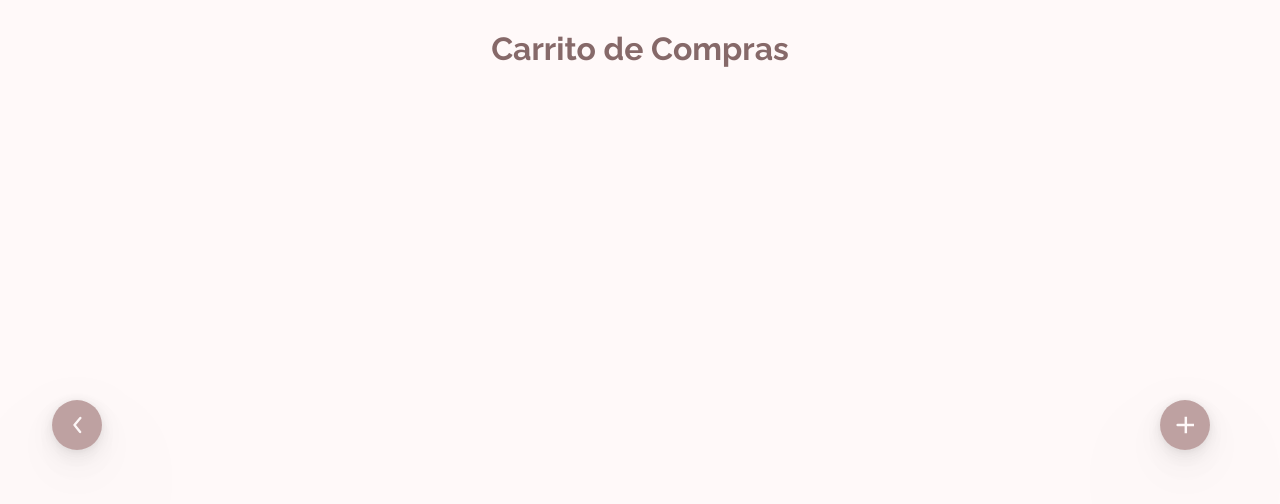
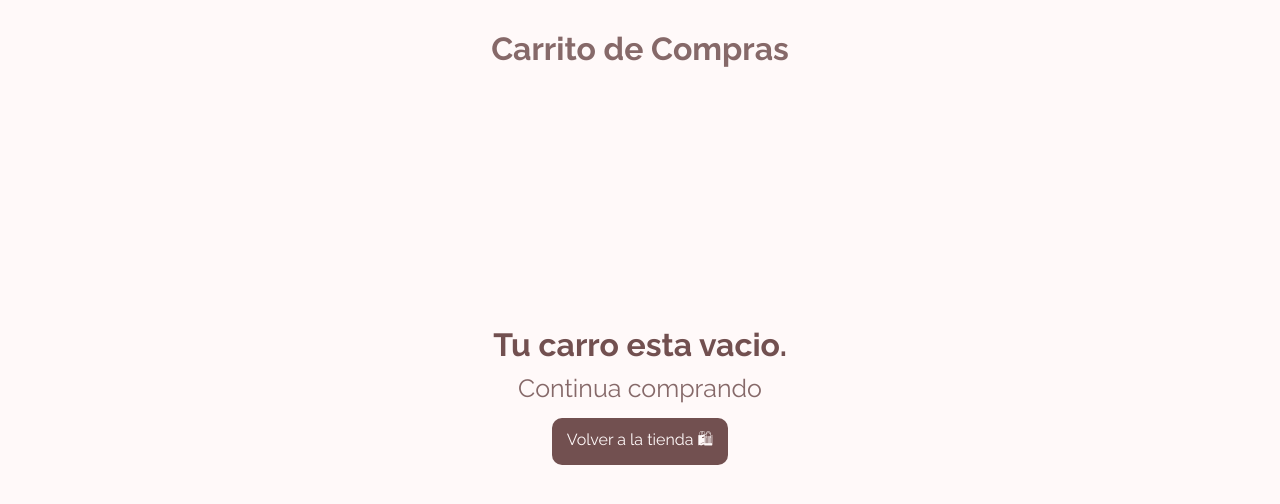
Before and after one commit to JuanFernando13/bakery-shop, a Next.js app: page /cart in a window 1280 px wide. Shown: the top 504 px of the page. Built offline with nearby package versions, Linux system fonts and the light colour scheme.

Commit message:
Mejorando codigo

```diff
--- a/components/ProductCard/AddBtn.js
+++ b/components/ProductCard/AddBtn.js
@@ -3,10 +3,10 @@ import { useDispatch } from 'react-redux'
 import { incrementTotalAmount } from '../../features/cart/amountReducer'
 import { addProduct } from '../../features/cart/productReducer'
 
-export default function AddBtn({ add, product }) {
+export default function AddBtn({ addAmount, product }) {
   const dispatch = useDispatch()
   const addCart = () => {
-    add()
+    addAmount()
     dispatch(incrementTotalAmount())
     dispatch(addProduct(product))
   }
--- a/components/ProductCard/ManageAmount.js
+++ b/components/ProductCard/ManageAmount.js
@@ -7,30 +7,33 @@ import {
   incrementTotalAmount,
   decrementTotalAmount
 } from '../../features/cart/amountReducer'
+import { deleteProduct } from '../../features/cart/productReducer'
 
-export default function ManageAmount({ unadd }) {
-  const [amount, setAmount] = useState(1)
+export default function ManageAmount({ unaddAmount, product, addAmount }) {
   const dispatch = useDispatch()
 
-  const addAmount = () => {
-    setAmount(amount + 1)
+  const AddAmount = () => {
+    addAmount()
     dispatch(incrementTotalAmount())
   }
 
-  const unaddAmount = () => {
-    setAmount(amount - 1)
-    amount === 1 && unadd()
+  const unAddAmount = () => {
+    unaddAmount()
+    if (product.amount === 1) {
+      unaddAmount()
+      dispatch(deleteProduct(product))
+    }
     dispatch(decrementTotalAmount())
   }
   return (
     <div className={style.manageContainer}>
-      <button onClick={unaddAmount} className={style.unadd}>
+      <button onClick={unAddAmount} className={style.unadd}>
         <Minus />
       </button>
       <div className={style.showAmount}>
-        <span>{amount}</span>
+        <span>{product.amount}</span>
       </div>
-      <button className={style.add} onClick={addAmount}>
+      <button className={style.add} onClick={AddAmount}>
         <Plus />
       </button>
     </div>
--- a/components/ProductCard/index.js
+++ b/components/ProductCard/index.js
@@ -4,18 +4,18 @@ import { useState } from 'react'
 import AddBtn from './AddBtn'
 import ManageAmount from './ManageAmount'
 
-export default function ProductCard({ description, name, id }) {
-  const [added, setAdded] = useState(false)
+export default function ProductCard({ description, name, id, type = 'home' }) {
+  const [added, setAdded] = useState(type === 'home' ? false : true)
   const [product, setProduct] = useState({
     name: '',
     imgUrl: '',
-    amount: 1,
+    amount: 0,
     description,
     id
   })
 
-  const add = () => setAdded(true)
-  const unadd = () => setAdded(false)
+  const addAmount = () => setProduct({ ...product, amount: product.amount + 1 })
+  const unaddAmount = () => setProduct({ ...product, amount: product.amount - 1 })
 
   return (
     <div className={style.card}>
@@ -33,7 +33,15 @@ export default function ProductCard({ description, name, id }) {
         </div>
       </div>
       <div className={style.options}>
-        {!added ? <AddBtn add={add} product={product}/> : <ManageAmount unadd={unadd} />}
+        {product.amount < 1 ? (
+          <AddBtn addAmount={addAmount} product={product} />
+        ) : (
+          <ManageAmount
+            unaddAmount={unaddAmount}
+            addAmount={addAmount}
+            product={product}
+          />
+        )}
         <h4 className={style.price}>$4.000</h4>
       </div>
     </div>
--- /dev/null
+++ b/components/RenderCart/RenderCart.module.css
@@ -0,0 +1,35 @@
+.pageTitle {
+  margin-bottom: 32px;
+  text-align: center;
+  font-size: 32px;
+  color: #866969;
+  font-weight: bolder;
+}
+.content {
+  display: flex;
+  flex-direction: column;
+  justify-content: center;
+  align-items: center;
+  height: 80%;
+}
+.empty {
+  font-size: 32px;
+  color: var(--primary-color);
+}
+.continueShop {
+  font-weight: 400;
+  font-size: 25px;
+  margin-top: 10px;
+  color: var(--secondary-color);
+}
+.shopBack {
+  margin-top: 15px;
+  border-radius: 10px;
+  padding: 10px 15px;
+  font-size: 1em;
+  cursor: pointer;
+  border: none;
+  background: var(--primary-color);
+  color: var(--quaternary-color);
+  font-family: 'Raleway';
+}
--- /dev/null
+++ b/components/RenderCart/WithProducts.js
@@ -0,0 +1,41 @@
+import RenderCards from '../RenderCards'
+import ProductCard from '../ProductCard'
+import Button from '../utils/Button'
+import Plus from '../icons/Plus'
+import Back from '../icons/Back'
+import Link from 'next/link'
+import { useSelector } from 'react-redux'
+
+export default function WithProducts() {
+  const products = useSelector(state => state.product)
+  return (
+    <>
+      <h2
+        style={{
+          marginBottom: '32px',
+          textAlign: 'center',
+          fontSize: '32px',
+          color: '#866969',
+          fontWeight: 'bolder'
+        }}
+      >
+        Carrito de Compras
+      </h2>
+      <RenderCards>
+        {products.map(({ id, description }) => (
+          <ProductCard key={id} description={description} id={id} type='cart' />
+        ))}
+        <Button>
+          <Plus />
+        </Button>
+        <Link href='/'>
+          <a>
+            <Button place={'92%'}>
+              <Back />
+            </Button>
+          </a>
+        </Link>
+      </RenderCards>
+    </>
+  )
+}
--- /dev/null
+++ b/components/RenderCart/WithoutProducts.js
@@ -0,0 +1,17 @@
+import Link from 'next/link'
+import style from './RenderCart.module.css'
+
+export default function WithoutProducts() {
+  return (
+    <>
+      <h2 className={style.pageTitle}>Carrito de Compras</h2>
+      <div className={style.content}>
+        <h3 className={style.empty}>Tu carro esta vacio.</h3>
+        <h4 className={style.continueShop}>Continua comprando</h4>
+        <Link href='/'>
+          <a className={style.shopBack}>Volver a la tienda 🛍</a>
+        </Link>
+      </div>
+    </>
+  )
+}
--- a/features/cart/productReducer.js
+++ b/features/cart/productReducer.js
@@ -8,10 +8,13 @@ export const productSlice = createSlice({
   reducers: {
     addProduct: (state, action) => {
       return [...state, action.payload]
-    }
+    },
+    deleteProduct: (state, action) => {
+      return state.filter(el => el.id !== action.payload.id)
+    },
   }
 })
 
-export const { addProduct } = productSlice.actions
+export const { addProduct, deleteProduct } = productSlice.actions
 
 export default productSlice.reducer
--- a/pages/cart.js
+++ b/pages/cart.js
@@ -1,41 +1,8 @@
-import RenderCards from '../components/RenderCards'
-import ProductCard from '../components/ProductCard'
-import Button from '../components/utils/Button'
-import Plus from '../components/icons/Plus'
-import Back from '../components/icons/Back'
-import Link from 'next/link'
 import { useSelector } from 'react-redux'
+import WithoutProducts from '../components/RenderCart/WithoutProducts'
+import WithProducts from '../components/RenderCart/WithProducts'
 
 export default function Cart() {
   const products = useSelector(state => state.product)
-  return (
-    <>
-      <h2
-        style={{
-          marginBottom: '32px',
-          textAlign: 'center',
-          fontSize: '32px',
-          color: '#866969',
-          fontWeight: 'bolder'
-        }}
-      >
-        Carrito de Compras
-      </h2>
-      <RenderCards>
-        {products.map(({ id, description }) => (
-          <ProductCard key={id} description={description} id={id} />
-        ))}
-        <Button>
-          <Plus />
-        </Button>
-        <Link href='/'>
-          <a>
-            <Button place={'92%'}>
-              <Back />
-            </Button>
-          </a>
-        </Link>
-      </RenderCards>
-    </>
-  )
+  return <>{products.length === 0 ? <WithoutProducts /> : <WithProducts />}</>
 }
```
